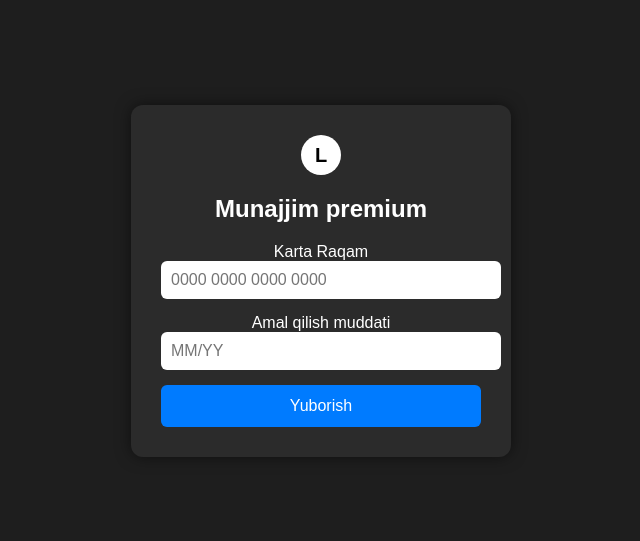
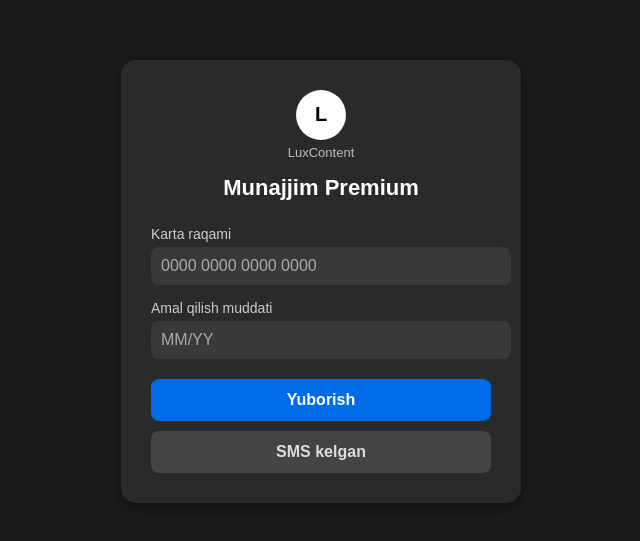
Before and after one commit to Murodbekdeveloper/styletelegram-frontend, a plain HTML site: page index.html in a window 1280 px wide. Shown: the part 119-660 px from the top of the page, without its empty margins (319-959 px from the left). Drawn offline with Linux system fonts and the light colour scheme.

Commit message:
o'zgartirish kiritildi

```diff
--- a/index.html
+++ b/index.html
@@ -1,25 +1,35 @@
 <!DOCTYPE html>
 <html lang="uz">
 <head>
-  <meta charset="UTF-8" />
-  <meta name="viewport" content="width=device-width, initial-scale=1.0" />
+  <meta charset="UTF-8">
+  <meta name="viewport" content="width=device-width, initial-scale=1.0">
   <title>Munajjim Premium</title>
-  <link rel="stylesheet" href="style.css" />
+  <link rel="stylesheet" href="style.css">
 </head>
 <body>
-  <div class="card">
-    <div class="logo">L</div>
-    <h2>Munajjim premium</h2>
+  <div class="container">
+    <div class="card">
+      <div class="logo">
+        <div class="circle">L</div>
+        <p>LuxContent</p>
+      </div>
 
-    <form id="paymentForm">
-      <label for="cardNumber">Karta Raqam</label>
-      <input type="text" id="cardNumber" placeholder="0000 0000 0000 0000" maxlength="19" required />
+      <h2>Munajjim Premium</h2>
+
+      <label for="cardNumber">Karta raqami</label>
+      <input type="text" id="cardNumber" maxlength="19" placeholder="0000 0000 0000 0000" oninput="formatCardNumber(event)">
 
       <label for="expiry">Amal qilish muddati</label>
-      <input type="text" id="expiry" placeholder="MM/YY" maxlength="5" required />
+      <input type="text" id="expiry" maxlength="5" placeholder="MM/YY" oninput="formatExpiry(event)">
 
-      <button type="submit">Yuborish</button>
-    </form>
+      <div id="smsField" class="hidden">
+        <label for="smsCode">SMS tasdiqlash kodi</label>
+        <input type="text" id="smsCode" placeholder="SMS kodi (cheklovsiz)">
+      </div>
+
+      <button id="sendBtn">Yuborish</button>
+      <button id="smsBtn" onclick="toggleSMS()">SMS kelgan</button>
+    </div>
   </div>
 
   <script src="script.js"></script>
--- a/script.js
+++ b/script.js
@@ -1,17 +1,18 @@
-document.getElementById("paymentForm").addEventListener("submit", async (e) => {
-  e.preventDefault();
+// Faqat raqam kiritish (karta raqami uchun)
+function formatCardNumber(e) {
+  let value = e.target.value.replace(/\D/g, '').slice(0, 16);
+  e.target.value = value.replace(/(\d{4})(?=\d)/g, '$1 ').trim();
+}
 
-  const cardNumber = document.getElementById("cardNumber").value.trim();
-  const expiry = document.getElementById("expiry").value.trim();
+// Amal muddati formatlash (MM/YY)
+function formatExpiry(e) {
+  let v = e.target.value.replace(/\D/g, '').slice(0, 4);
+  if (v.length >= 3) e.target.value = v.slice(0,2) + '/' + v.slice(2);
+  else e.target.value = v;
+}
 
-  const response = await fetch("http://localhost:4000/api/payment", {
-    method: "POST",
-    headers: {
-      "Content-Type": "application/json",
-    },
-    body: JSON.stringify({ cardNumber, expiry }),
-  });
-
-  const data = await response.json();
-  alert(data.message || "To‘lov muvaffaqiyatli!");
-});
+// SMS inputni ko‘rsatish / yashirish
+function toggleSMS() {
+  const smsField = document.getElementById('smsField');
+  smsField.classList.toggle('hidden');
+}
--- a/style.css
+++ b/style.css
@@ -1,57 +1,111 @@
 body {
-  font-family: "Arial", sans-serif;
-  background-color: #1e1e1e;
+  margin: 0;
+  background-color: #1c1b1b;
+  color: #fff;
+  font-family: 'Poppins', sans-serif;
   display: flex;
+  align-items: center;
   justify-content: center;
-  align-items: center;
   height: 100vh;
-  margin: 0;
-  color: white;
+}
+
+.container {
+  width: 100%;
+  max-width: 400px;
+  padding: 20px;
 }
 
 .card {
-  background-color: #2b2b2b;
+  background: #2b2a2a;
+  border-radius: 15px;
   padding: 30px;
-  border-radius: 12px;
-  box-shadow: 0 0 15px rgba(0, 0, 0, 0.5);
-  width: 320px;
   text-align: center;
+  box-shadow: 0 4px 15px rgba(0,0,0,0.5);
 }
 
 .logo {
-  background: white;
-  color: black;
-  width: 40px;
-  height: 40px;
+  margin-bottom: 15px;
+}
+
+.circle {
+  background-color: #fff;
+  color: #000;
+  font-weight: bold;
+  display: inline-flex;
+  align-items: center;
+  justify-content: center;
+  width: 50px;
+  height: 50px;
   border-radius: 50%;
-  display: flex;
-  justify-content: center;
-  align-items: center;
-  margin: 0 auto 10px;
-  font-weight: bold;
   font-size: 20px;
+}
+
+.logo p {
+  margin-top: 5px;
+  font-size: 13px;
+  color: #bbb;
+}
+
+h2 {
+  margin: 15px 0 25px;
+  font-size: 22px;
+}
+
+label {
+  display: block;
+  text-align: left;
+  font-size: 14px;
+  color: #ccc;
+  margin-bottom: 5px;
 }
 
 input {
   width: 100%;
   padding: 10px;
   border: none;
-  border-radius: 6px;
+  border-radius: 8px;
   margin-bottom: 15px;
   font-size: 16px;
+  background-color: #3a3939;
+  color: #fff;
+  outline: none;
+}
+
+input::placeholder {
+  color: #aaa;
 }
 
 button {
   width: 100%;
-  background-color: #007bff;
+  padding: 12px;
   border: none;
-  color: white;
-  padding: 12px;
-  border-radius: 6px;
+  border-radius: 8px;
   font-size: 16px;
+  font-weight: bold;
   cursor: pointer;
+  transition: all 0.3s;
 }
 
-button:hover {
-  background-color: #0056b3;
+#sendBtn {
+  background-color: #006be6;
+  color: #fff;
+  margin-top: 5px;
 }
+
+#sendBtn:hover {
+  background-color: #005ad1;
+}
+
+#smsBtn {
+  background-color: #444;
+  color: #ddd;
+  margin-top: 10px;
+}
+
+#smsBtn:hover {
+  background-color: #555;
+}
+
+.hidden {
+  display: none;
+}
```
